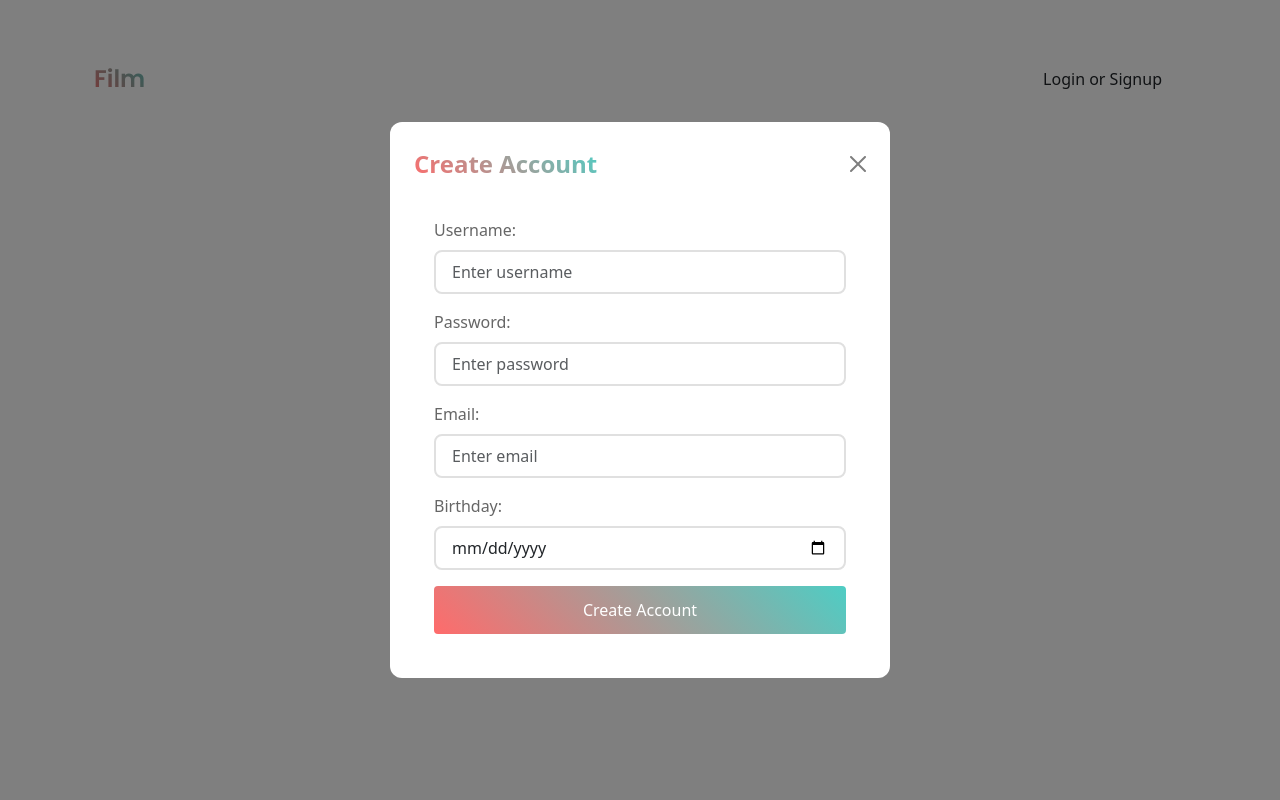
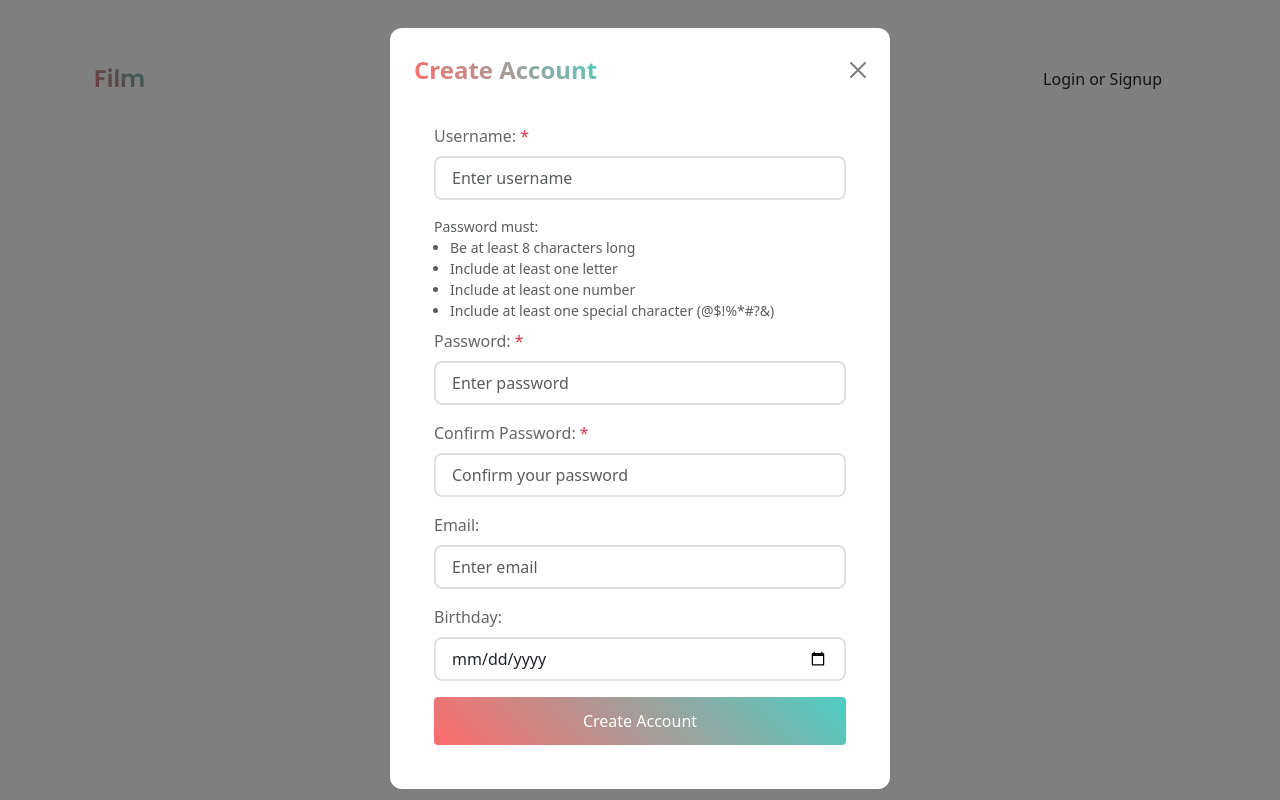
Before and after one commit to ashwillcode/film-client, a React (Vite) app: page /login in a window 1280 px wide. Both pictures are taken after a click on the button "Sign up". Built offline with nearby package versions, Linux system fonts and the light colour scheme.

Commit message:
fix sign up password

```diff
--- a/src/components/signup-view/signup-view.jsx
+++ b/src/components/signup-view/signup-view.jsx
@@ -9,6 +9,8 @@ export const SignupView = ({ onSignupSuccess }) => {
   const [birthday, setBirthday] = useState('');
   const [isSubmitting, setIsSubmitting] = useState(false);
   const [error, setError] = useState('');
+  const [confirmPassword, setConfirmPassword] = useState('');
+  const passwordsMatch = password === confirmPassword;
 
   const handleSubmit = async (event) => {
     event.preventDefault();
@@ -52,7 +54,7 @@ export const SignupView = ({ onSignupSuccess }) => {
     <div className="signup-container">
       <Form onSubmit={handleSubmit} className="signup-form">
         <Form.Group className="mb-3">
-          <Form.Label>Username:</Form.Label>
+          <Form.Label>Username: <span className="text-danger">*</span></Form.Label>
           <Form.Control
             type="text"
             value={username}
@@ -65,12 +67,21 @@ export const SignupView = ({ onSignupSuccess }) => {
             placeholder="Enter username"
           />
           <Form.Control.Feedback type="invalid">
-            Username can only contain letters, numbers, and underscores
+            Username must be between 3 and 30 characters
           </Form.Control.Feedback>
         </Form.Group>
 
         <Form.Group className="mb-3">
-          <Form.Label>Password:</Form.Label>
+          <Form.Text className="text-muted d-block mb-2">
+            Password must:
+            <ul className="mb-2 ps-3">
+              <li>Be at least 8 characters long</li>
+              <li>Include at least one letter</li>
+              <li>Include at least one number</li>
+              <li>Include at least one special character (@$!%*#?&)</li>
+            </ul>
+          </Form.Text>
+          <Form.Label>Password: <span className="text-danger">*</span></Form.Label>
           <Form.Control
             type="password"
             value={password}
@@ -81,7 +92,23 @@ export const SignupView = ({ onSignupSuccess }) => {
             placeholder="Enter password"
           />
           <Form.Control.Feedback type="invalid">
-            Password must be at least 8 characters long and include at least one letter, one number, and one special character
+            Please ensure your password meets all requirements
+          </Form.Control.Feedback>
+        </Form.Group>
+
+        <Form.Group className="mb-3">
+          <Form.Label>Confirm Password: <span className="text-danger">*</span></Form.Label>
+          <Form.Control
+            type="password"
+            value={confirmPassword}
+            onChange={(e) => setConfirmPassword(e.target.value)}
+            required
+            isInvalid={confirmPassword && !passwordsMatch}
+            className="form-input"
+            placeholder="Confirm your password"
+          />
+          <Form.Control.Feedback type="invalid">
+            Passwords do not match
           </Form.Control.Feedback>
         </Form.Group>
 
@@ -114,7 +141,13 @@ export const SignupView = ({ onSignupSuccess }) => {
           </Form.Control.Feedback>
         </Form.Group>
 
-        <button type="submit" className="submit-button" disabled={isSubmitting}>Create Account</button>
+        <button
+          type="submit"
+          className="submit-button"
+          disabled={isSubmitting || (confirmPassword && !passwordsMatch)}
+        >
+          Create Account
+        </button>
         {error && <div className="error-message">{error}</div>}
       </Form>
     </div>
```
